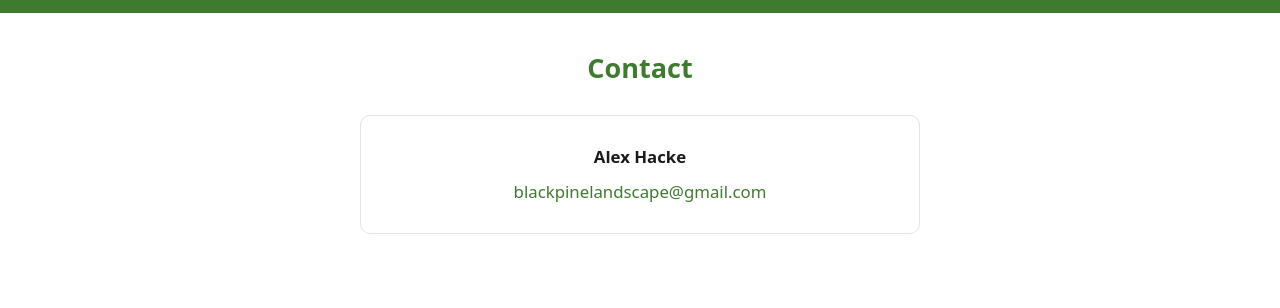
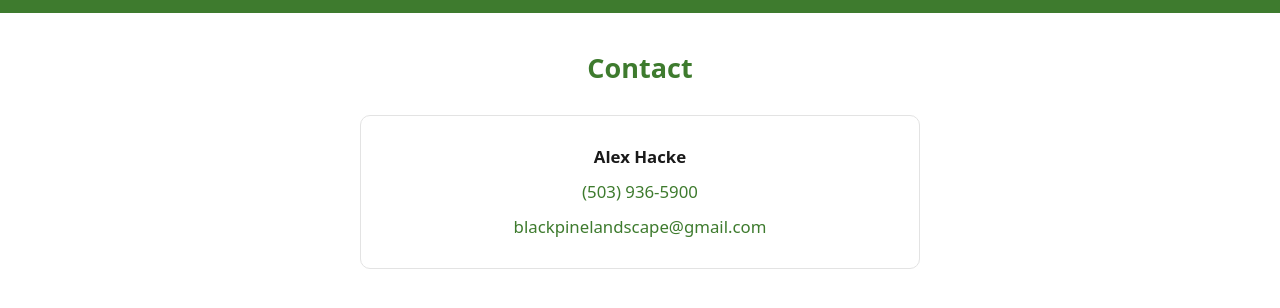
Before and after one commit to blackpinelandscape/Blackpinelandscape.github.io, a plain HTML site: page contact.html in a window 1280 px wide. Shown: the part 294-602 px from the top of the page. Drawn offline with Linux system fonts and the light colour scheme.

Commit message:
Update contact.html

```diff
--- a/contact.html
+++ b/contact.html
@@ -137,8 +137,9 @@
   <div class="wrap">
     <h2>Contact</h2>
     <div class="card">
-      <p><strong>Alex Hacke</strong></p>
-      <p><a href="mailto:blackpinelandscape@gmail.com">blackpinelandscape@gmail.com</a></p>
+       <p><strong>Alex Hacke</strong></p>
+       <p><a href="tel:+15039365900">(503) 936-5900</a></p>
+       <p><a href="mailto:blackpinelandscape@gmail.com">blackpinelandscape@gmail.com</a></p>
       <p>
     </div>
   </div>
```
